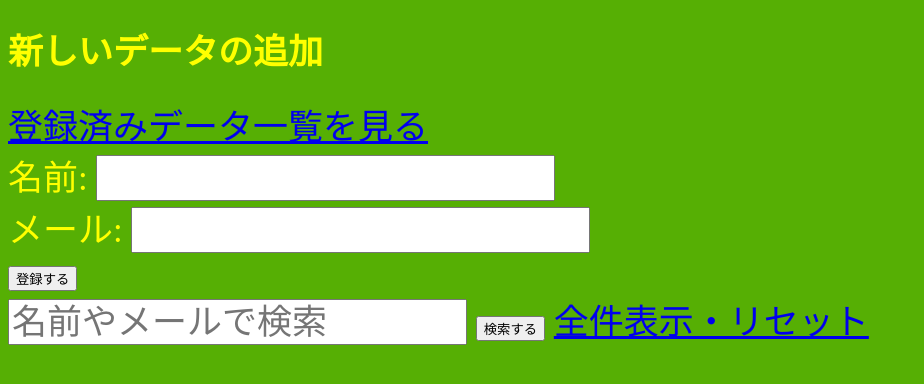
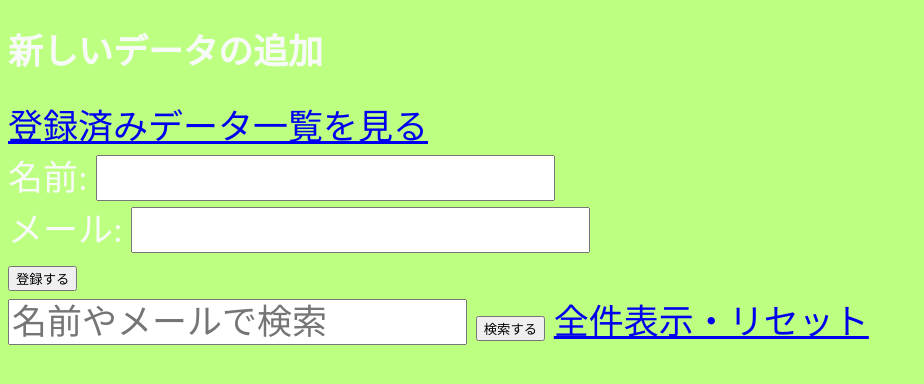
Before and after one commit to tcsutego897-code/Web_apps, a PHP site: page / in a window 1280 px wide. Shown: the top 384 px of the page, without its empty margins (0-924 px from the left). Run offline with PHP 8.4, Linux system fonts and the light colour scheme.

Commit message:
Update files

```diff
--- a/style.css
+++ b/style.css
@@ -1,10 +1,10 @@
 @charset "UTF-8";
 /* ここからCSSコードを記述 */
 h1,div,label,input,br,form{
-   color: yellow;
+   color: rgb(248, 250, 250);
    font-size:35px;
 }
 
 body {
-  background-color: hsl(91, 96%, 35%);
+  background-color: hsl(91, 100%, 75%);
 }
```
